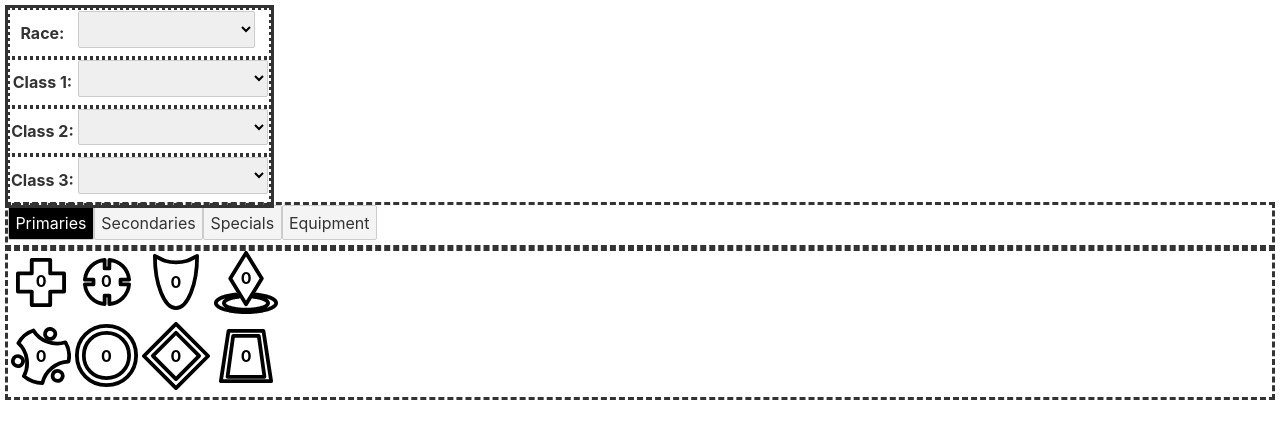
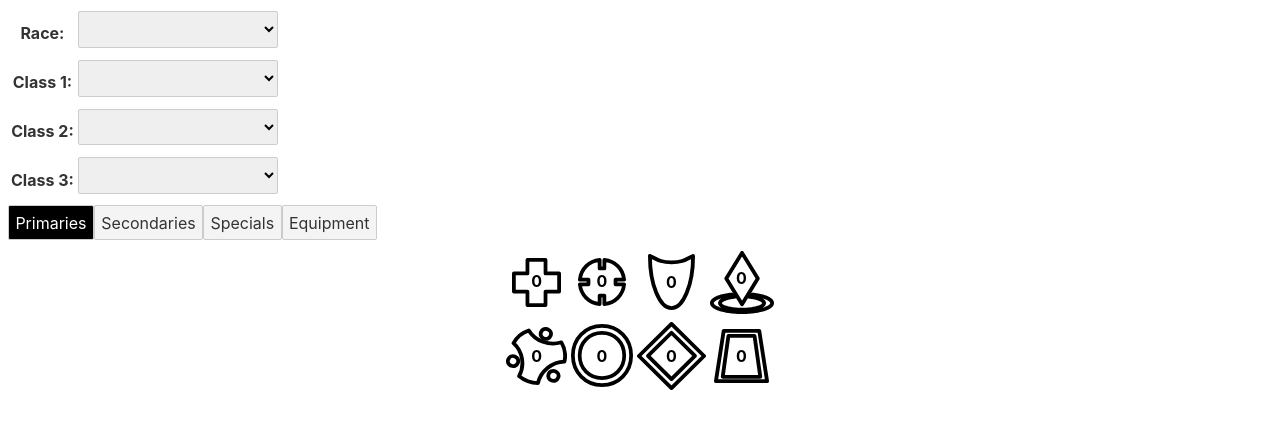
Before and after one commit to bzm3r/npch, a Svelte app: page / in a window 1280 px wide. Shown: the top 438 px of the page. Built offline with nearby package versions, Linux system fonts and the light colour scheme.

Commit message:
playing around with grids and spacing

```diff
--- a/src/Primaries.svelte
+++ b/src/Primaries.svelte
@@ -5,6 +5,7 @@
     export let totals;
 </script>
 
+<div class="container">
 	<table>
 		<tr>
 			{#each primaries1 as primary}
@@ -21,3 +22,11 @@
 			{/each}
 		</tr>
 	</table>
+</div>
+
+<style>
+	.container {
+		display: flex;
+		justify-content: center;
+	}
+</style>
--- a/src/SecondariesTable.svelte
+++ b/src/SecondariesTable.svelte
@@ -25,4 +25,12 @@
     td {
         text-align: center;
     }
+
+    th {
+        width: 90%;
+    }
+
+    tr {
+        width: 10%;
+    }
 </style>
--- a/src/SelectBox.svelte
+++ b/src/SelectBox.svelte
@@ -22,7 +22,7 @@
 </tr>
 
 <style>
-	tr {
-		outline: dotted;
+	select {
+		width: 200px;
 	}
 </style>
--- a/src/SelectBoxes.svelte
+++ b/src/SelectBoxes.svelte
@@ -19,7 +19,4 @@
 </table>
 
 <style>
-	table {
-		outline: solid;
-	}
 </style>
--- a/src/Tabs.svelte
+++ b/src/Tabs.svelte
@@ -78,12 +78,4 @@
 		background: black;
 		color: white;
 	}
-
-	.buttons {
-		outline: dashed;
-	}
-
-	.content {
-		outline: dashed;
-	}
 </style>
```
Lines whose indentation alone changed are shown as unchanged.
